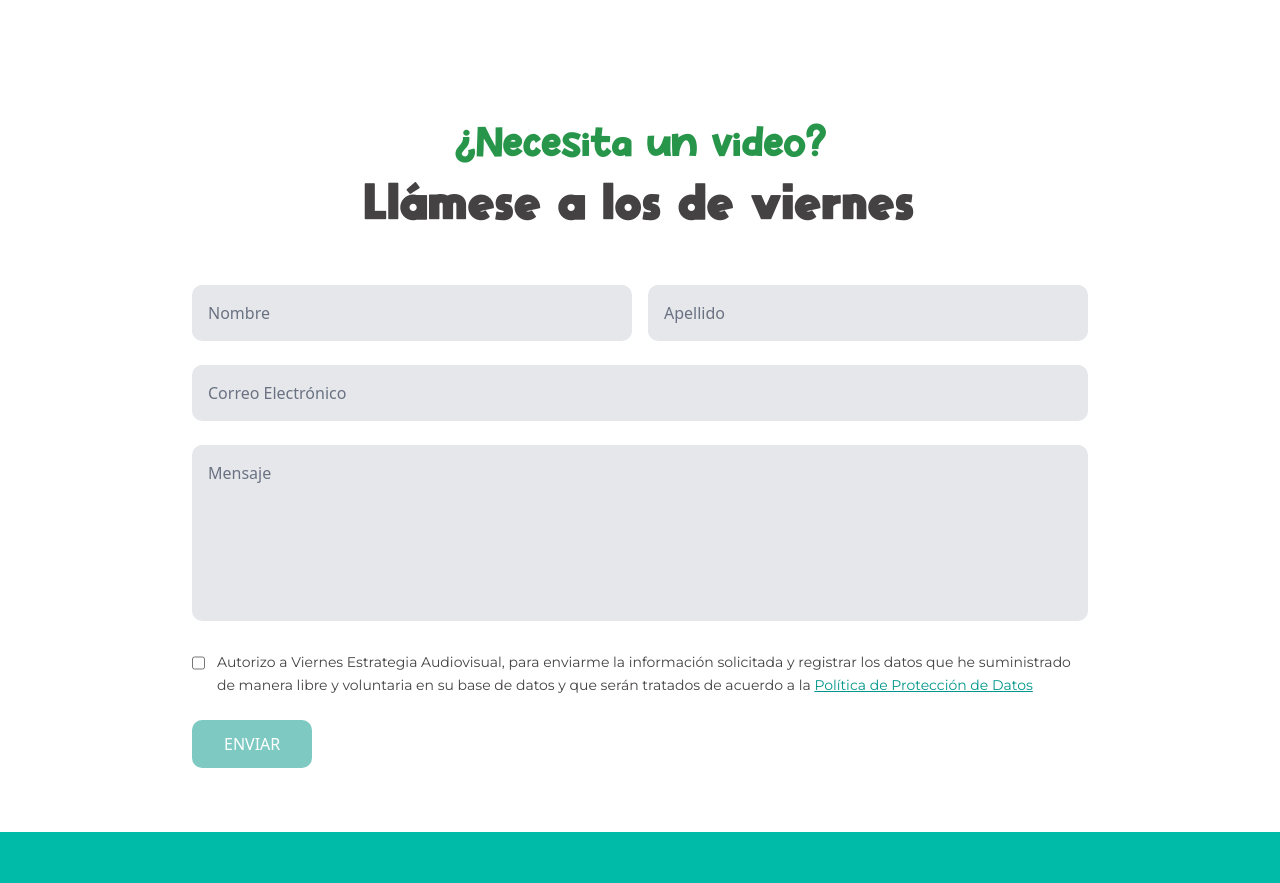
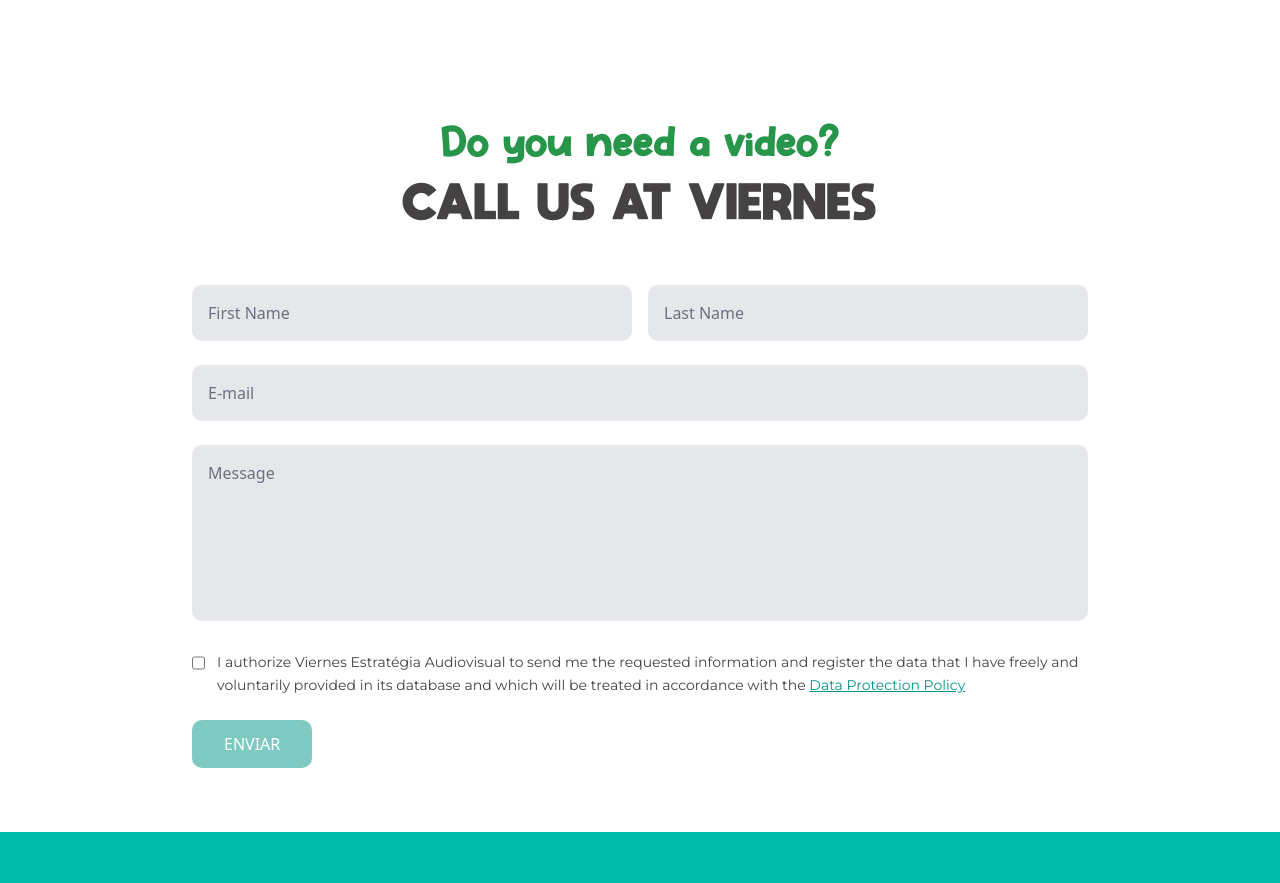
Before and after one commit to ag7digital/viernes-studio, a Next.js app: page / in a window 1280 px wide. Shown: the part 6780-7663 px from the top of the page. Built offline with nearby package versions, Linux system fonts and the light colour scheme.

Commit message:
about us

```diff
--- a/src/app/nosotros/page.tsx
+++ b/src/app/about/page.tsx
@@ -12,27 +12,25 @@
       <div className="flex items-start justify-center w-full min-h-[70vh] bg-[url(/images/quienes-somos-header-bg.png)] bg-no-repeat md:bg-cover bg-center">
         <div className="flex md:mt-10 mt-30">
           <Image
-            src="/images/quienes-somos-title.png"
+            src="/images/about-us-header-title.png"
             width={800}
             height={433}
             alt=""
           />
         </div>
       </div>
-      {/* lo que hacemos */}
+      {/* What we do */}
       <div className="flex items-center justify-center bg-[url(/images/quienes-somos-lo-que-hacemos-bg.png)] bg-no-repeat bg-cover bg-center md:min-h-screen py-10">
         <div className="flex items-center justify-center w-[80%]">
           <div className="flex flex-col item-center justify-center w-full md:w-[50%] text-center">
-            <h2 className="moon text-white text-3xl md:text-5xl">
-              Lo que hacemos
-            </h2>
+            <h2 className="moon text-white text-3xl md:text-5xl">What we do</h2>
             <p className="playfulist mt-10 text-[1.4rem] md:text-4xl tx-gray md:leading-12">
-              Creamos <span className="text-[#e5e067]">IDEAS</span>,{" "}
-              <span className="text-[#e5e067]">CONCEPTOS</span> y estrategias
-              que se transforman en contenido digital{" "}
-              <span className="text-[#e5e067]">EFECTIVO</span>, alcanzando tus
-              metas de <span className="text-[#e5e067]">MARKETING</span> y{" "}
-              <span className="text-[#e5e067]">COMUNICACIÓN</span>.
+              We create <span className="text-[#e5e067]">IDEAS</span>,{" "}
+              <span className="text-[#e5e067]">CONCEPTS</span> and strategies
+              that become <span className="text-[#e5e067]">EFFECTIVE </span>
+              digital content, achieving your{" "}
+              <span className="text-[#e5e067]">MARKETING</span> AND{" "}
+              <span className="text-[#e5e067]">COMUNICACIÓN</span> goals.
             </p>
           </div>
           <div className="flex">
@@ -46,7 +44,7 @@
           </div>
         </div>
       </div>
-      {/* Quienes somos */}
+      {/* What we are */}
       <div className="flex items-center justify-center bg-[url(/images/quienes-somos-bg.png)] bg-no-repeat bg-cover bg-center md:min-h-screen py-10">
         <div className="flex items-center justify-center w-[80%]">
           <div className="flex">
@@ -60,44 +58,43 @@
           </div>
           <div className="flex flex-col item-center justify-center w-full md:w-[50%] text-center">
             <h2 className="moon text-white text-3xl md:text-5xl">
-              Quienes somos
+              What we are
             </h2>
             <p className="playfulist mt-10 text-[1.4rem] md:text-4xl text-white md:leading-12">
-              Somos un equipo de artistas y{" "}
-              <span className="text-[#354266]">CREATIVOS</span> que aportamos
-              nuestras habilidades al desarrollo de proyectos{" "}
-              <span className="text-[#354266]">AUDIOVISUALES</span> que
-              comuniquen de manera efectiva los mensajes de nuestros{" "}
-              <span className="text-[#354266]">CLIENTES</span>
-              para conectar con sus audiencias.
+              We are a team of artists and{" "}
+              <span className="text-[#354266]">CREATIVES</span> who bring our
+              skills to the development of{" "}
+              <span className="text-[#354266]">AUDIOVISUAL</span> projects that
+              communicate our <span className="text-[#354266]">CLIENT'S </span>
+              messages effectively and help them connect with their audiences.
             </p>
             <p className="playfulist mt-10 text-[1.4rem] md:text-4xl text-white md:leading-12">
-              Desde el desarrollo de ideas, escritura de guiones, rodaje,
-              ilustración, <span className="text-[#354266]">ANIMACIÓN</span> y
-              edición; ponemos toda nuestra pasión, dedicación y{" "}
-              <span className="text-[#354266]">CREATIVIDAD</span> al servicio de
-              las empresas que confían en nosotros.
+              From concept development, scriptwriting, filming, illustration,
+              and <span className="text-[#354266]">ANIMATION </span> to editing,
+              we put our passion, dedication, and{" "}
+              <span className="text-[#354266]">CREATIVITY</span> at the service
+              of the companies that trust in us.
             </p>
           </div>
         </div>
       </div>
-      {/* Propuesta valor */}
+      {/* Value Proposition */}
       <div className="flex items-center justify-center bg-[url(/images/quienes-somos-propuesta-valor-bg.png)] bg-no-repeat bg-cover bg-center md:min-h-screen py-10">
         <div className="flex items-center justify-center w-[80%]">
           <div className="flex flex-col item-center justify-center w-full md:w-[50%] text-center">
             <h2 className="moon text-white text-3xl md:text-5xl">
-              Propuesta de valor
+              Value Proposition
             </h2>
             <p className="playfulist mt-10 text-[1.4rem] md:text-4xl text-white md:leading-12">
-              En <span className="text-[#e5e067]">VIERNES STUDIO</span>{" "}
-              transformamos ideas en{" "}
-              <span className="text-[#e5e067]">VIDEOS</span> memorables que
-              cautivan, <span className="text-[#e5e067]">CONECTAN</span> y
-              convierten. Combinamos creatividad con
-              <span className="text-[#e5e067]"> ESTRATEGIA</span> para crear
-              contenidos digitales que impulsan tu{" "}
-              <span className="text-[#e5e067]">MARCA</span> y generen resultados
-              medibles.
+              At <span className="text-[#e5e067]">VIERNES STUDIO</span> , we
+              transform ideas into memorable{" "}
+              <span className="text-[#e5e067]">VIDEOS</span> that captive,{" "}
+              <span className="text-[#e5e067]">CONNECT</span> and convert. We
+              blend creativity with
+              <span className="text-[#e5e067]"> STRATEGY </span> to craft
+              digital content that elevates your{" "}
+              <span className="text-[#e5e067]">BRAND</span> and delivers
+              measurable results.
             </p>
           </div>
           <div className="flex">
@@ -111,7 +108,7 @@
           </div>
         </div>
       </div>
-      {/* Equipo */}
+      {/* A well formed team */}
       <div className="flex items-center justify-center bg-[url(/images/quienes-somos-equipo-bg.png)] bg-no-repeat bg-cover bg-center md:min-h-screen py-10">
         <div className="flex items-center justify-center w-[80%]">
           <div className="flex">
@@ -125,17 +122,17 @@
           </div>
           <div className="flex flex-col item-center justify-center w-full md:w-[50%] text-center">
             <h2 className="moon text-white text-3xl md:text-5xl">
-              Un equipo bien hecho
+              A well formed team
             </h2>
             <p className="playfulist mt-10 text-[1.4rem] md:text-4xl text-white md:leading-12">
-              Somos un grupo de artistas{" "}
-              <span className="tx-gray">TALENTOSOS</span> y estrategas{" "}
-              <span className="tx-gray">APASIONADOS</span>; investigamos,
-              experimentamos y diseñamos <span className="tx-gray">VIDEOS</span>{" "}
-              que, con nuestro conocimiento, experiencia y seguimiento de
-              tendencias globales, logran los{" "}
-              <span className="tx-gray">OBJETIVOS</span> de nuestros{" "}
-              <span className="tx-gray">CLIENTES</span>.
+              A well formed team We are a group of{" "}
+              <span className="tx-gray">TALENTED</span> artists and{" "}
+              <span className="tx-gray">PASSIONATE </span>strategists; we
+              research, experiment, and design{" "}
+              <span className="tx-gray">VIDEOS</span> that, with our knowledge,
+              experience, and adherence to global trends, achieve the{" "}
+              <span className="tx-gray">GOALS </span> of our{" "}
+              <span className="tx-gray">CLIENTS</span>.
             </p>
           </div>
         </div>
--- a/src/app/components/contact-form.tsx
+++ b/src/app/components/contact-form.tsx
@@ -58,7 +58,7 @@
           transition={{ duration: 0.6 }}
           viewport={{ once: true }}
         >
-          ¿Necesita un video?
+          Do you need a video?
         </motion.h2>
         <motion.h3
           className="moon tx-gray text-2xl md:text-4xl font-bold tracking-wide text-center mb-16 mt-5"
@@ -67,7 +67,7 @@
           transition={{ duration: 0.6, delay: 0.4 }}
           viewport={{ once: true }}
         >
-          Llámese a los de viernes
+          CALL US AT VIERNES
         </motion.h3>
 
         <motion.form
@@ -84,7 +84,7 @@
               <input
                 type="text"
                 name="nombre"
-                placeholder="Nombre"
+                placeholder="First Name"
                 value={formData.nombre}
                 onChange={handleInputChange}
                 required
@@ -95,7 +95,7 @@
               <input
                 type="text"
                 name="apellido"
-                placeholder="Apellido"
+                placeholder="Last Name"
                 value={formData.apellido}
                 onChange={handleInputChange}
                 required
@@ -109,7 +109,7 @@
             <input
               type="email"
               name="email"
-              placeholder="Correo Electrónico"
+              placeholder="E-mail"
               value={formData.email}
               onChange={handleInputChange}
               required
@@ -121,7 +121,7 @@
           <div>
             <textarea
               name="mensaje"
-              placeholder="Mensaje"
+              placeholder="Message"
               value={formData.mensaje}
               onChange={handleInputChange}
               required
@@ -145,15 +145,15 @@
               htmlFor="acceptPolicy"
               className="montserrat text-sm tx-gray leading-relaxed"
             >
-              Autorizo a Viernes Estrategia Audiovisual, para enviarme la
-              información solicitada y registrar los datos que he suministrado
-              de manera libre y voluntaria en su base de datos y que serán
-              tratados de acuerdo a la{" "}
+              I authorize Viernes Estratégia Audiovisual to send me the
+              requested information and register the data that I have freely and
+              voluntarily provided in its database and which will be treated in
+              accordance with the{" "}
               <Link
                 href="/politica-privacidad"
                 className="text-teal-600 underline cursor-pointer hover:text-teal-700"
               >
-                Política de Protección de Datos
+                Data Protection Policy
               </Link>
             </label>
           </div>
```
Also changed, not shown: src/app/components/hero.tsx (+10 -9 lines), public/images/about-us-header-title.png (added).
